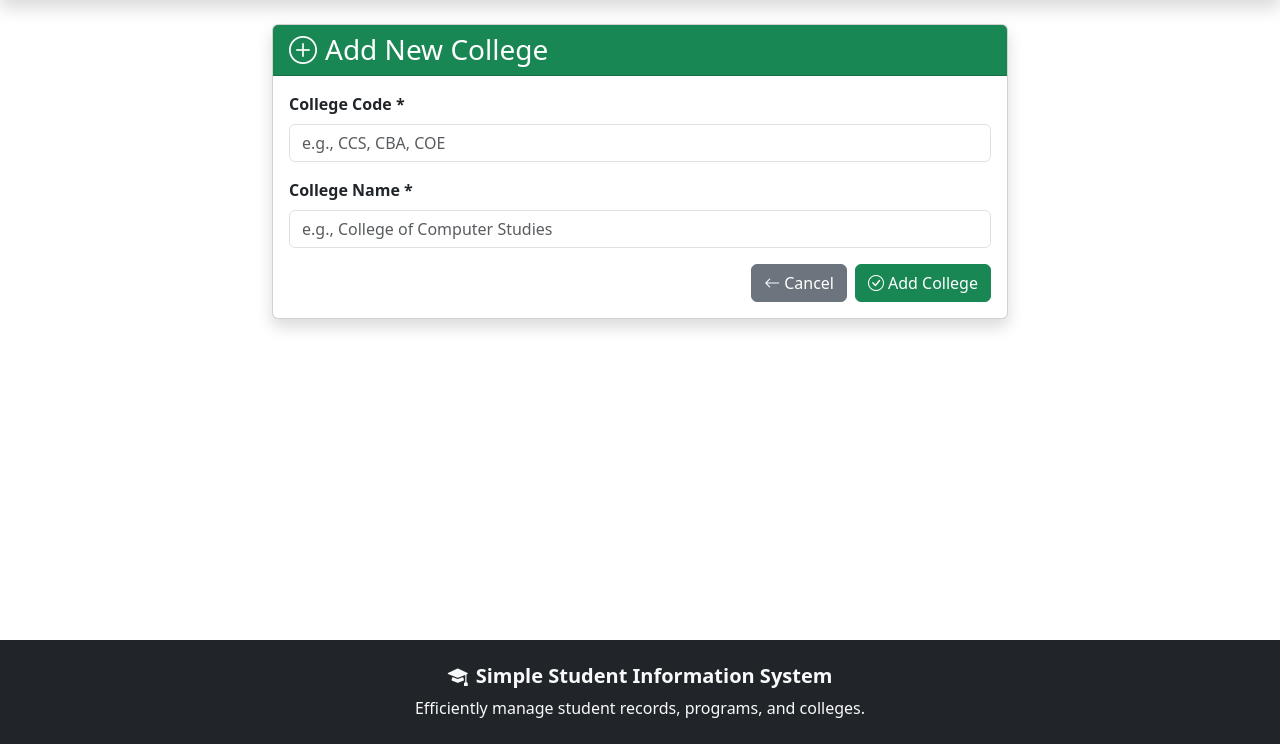
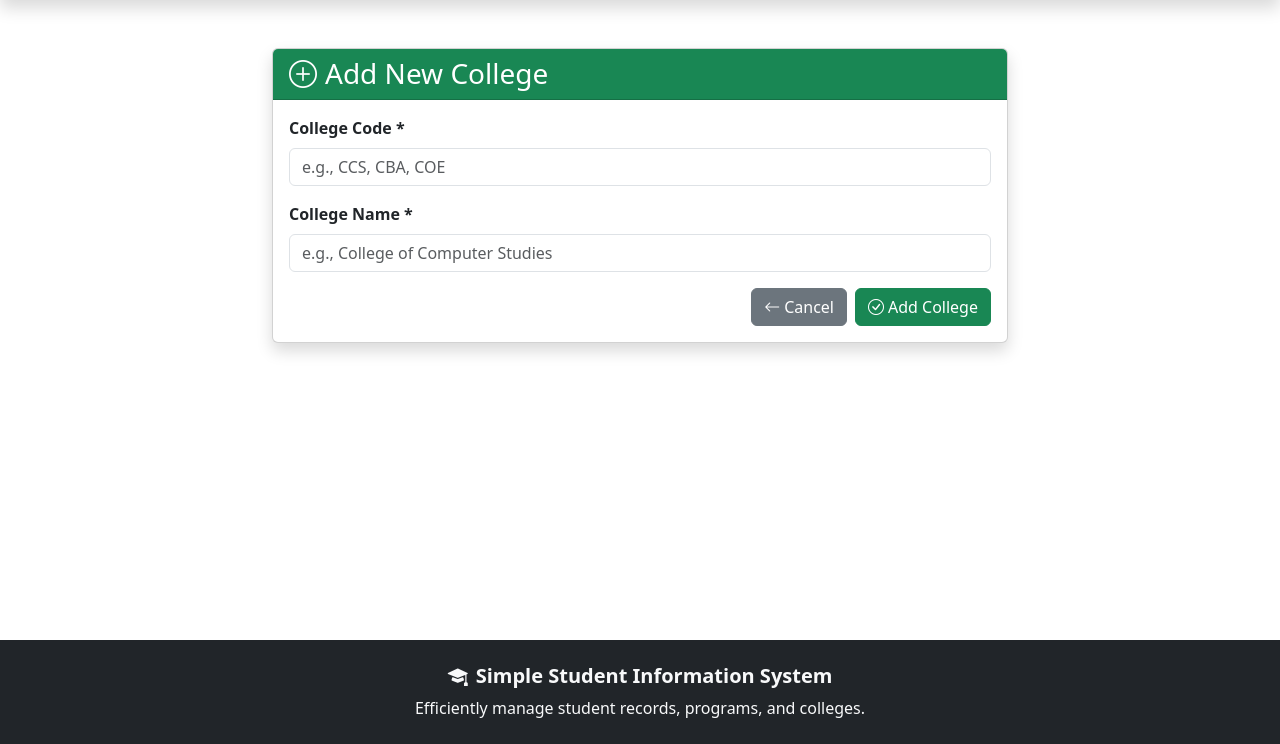
Before and after one commit to jeysu/ssis_proj, a Flask app: page /college/add in a window 1280 px wide. Shown: the part 56-800 px from the top of the page. Run offline with Flask 3, Linux system fonts and the light colour scheme.

Commit message:
added padding below navbar

```diff
--- a/app/student/routes.py
+++ b/app/student/routes.py
@@ -10,12 +10,10 @@ def index():
     page = int(request.args.get('page', 1))
     per_page = 7
 
-    # Get all students for counting total
     all_students = Student.get_all(search)
     total_students = len(all_students)
     total_pages = (total_students + per_page - 1) // per_page
 
-    # Calculate offset and slice the students
     offset = (page - 1) * per_page
     students = all_students[offset:offset + per_page]
 
--- a/app/templates/base.html
+++ b/app/templates/base.html
@@ -44,7 +44,7 @@
         </div>
     </nav>
 
-    <div class="container mt-4 mb-5 flex-grow-1">
+    <div class="container mt-5 mb-5 flex-grow-1">
         {% with messages = get_flashed_messages(with_categories=true) %}
             {% if messages %}
                 {% for category, message in messages %}
```
